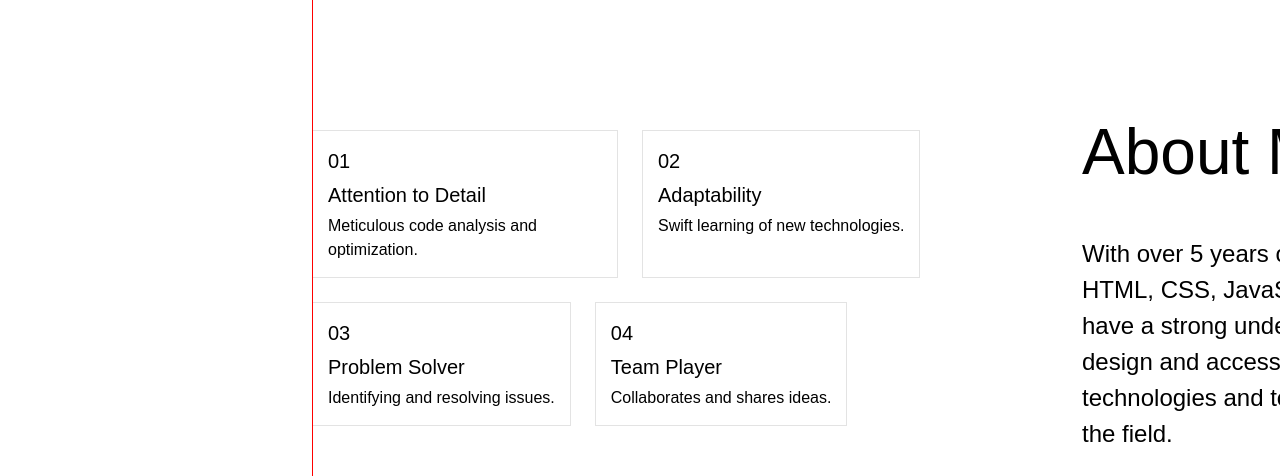
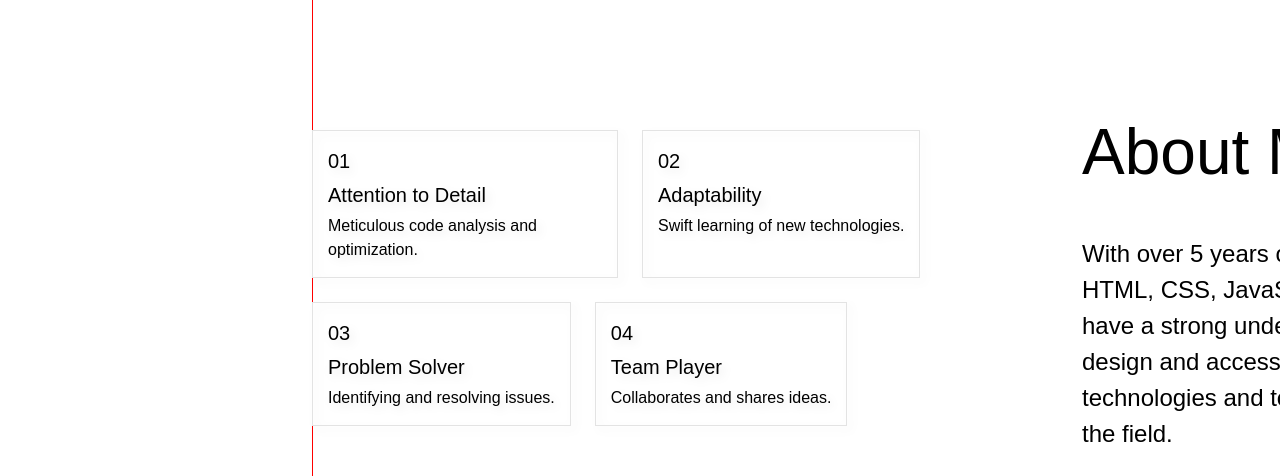
Before and after one commit to MarkZhangTW/Hex2024React-CSS, a plain HTML site: page task-week2/ruler.html in a window 1280 px wide. Shown: the part 2020-2496 px from the top of the page. Drawn offline with Linux system fonts and the light colour scheme; a web font is replaced by a local one.

Commit message:
Add drop shadow effect for cards.

```diff
--- a/task-week2/style.css
+++ b/task-week2/style.css
@@ -160,6 +160,7 @@ img {
 .exp>.cards .card {
     border: 1px solid #e3e3e3;
     padding: 15px;
+    filter: drop-shadow(4px 4px 4px #00000014);
     margin-right: 24px;
     margin-bottom: 24px;
 }
```
